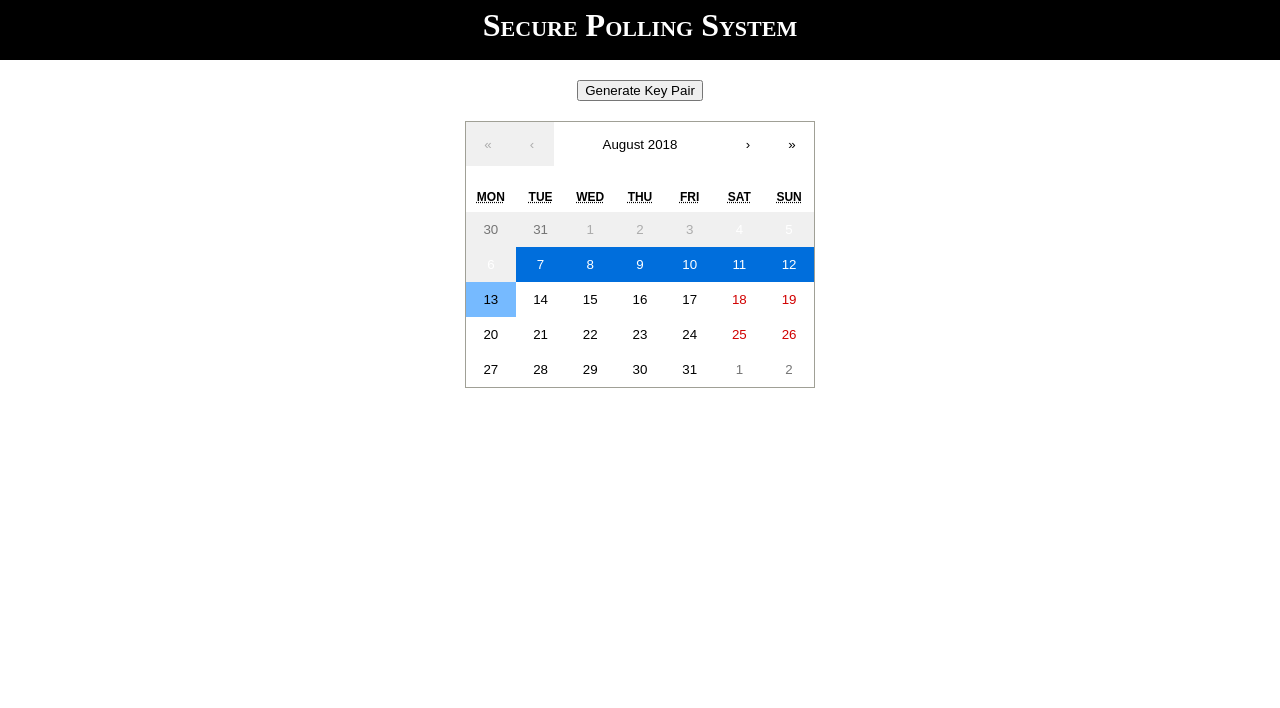
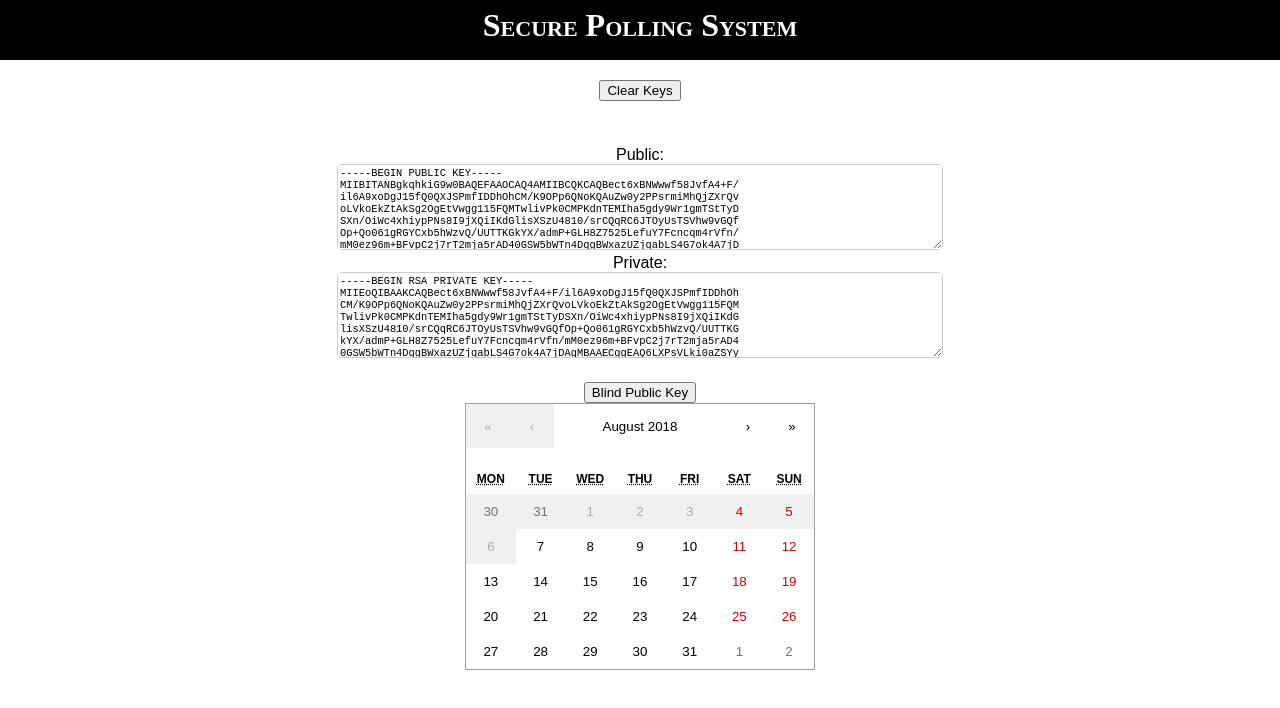
Before and after one commit to securepollingsystem/react-voter-dash, a React (Create React App) app: page / in a window 1280 px wide. Shown: the top 708 px of the page. Built offline with nearby package versions, Linux system fonts and the light colour scheme.

Commit message:
refactored; switched to jsencrypt for key generation; added blinding; added key auto creation + local storage

```diff
--- a/package.json
+++ b/package.json
@@ -4,7 +4,9 @@
   "private": true,
   "dependencies": {
     "axios": "^0.18.0",
+    "blind-signatures": "^1.0.5",
     "crypto": "^1.0.1",
+    "jsencrypt": "^3.0.0-rc.1",
     "keypair": "^1.0.1",
     "moment": "^2.22.2",
     "react": "^16.4.2",
--- a/src/App.css
+++ b/src/App.css
@@ -21,7 +21,7 @@
     padding: 20px 10px 400px;
 }
 
-.App .key-generation {
+.App .keys-div {
     margin-bottom: 20px;
 }
 
@@ -33,7 +33,15 @@
     margin-top: 45px;
 }
 
-.keys .key {
+.keys textarea.key {
+    width: 600px;
+    height: 80px;
+    font-size: 80%;
+    border: solid 1px #ccc;
+    border-radius: 5px;
+}
+
+.keys div.key {
     font-size: 80%;
     border: solid 1px #ccc;
     border-radius: 5px;
--- a/src/App.js
+++ b/src/App.js
@@ -4,74 +4,150 @@ import './App.css';
 
 import Calendar from "react-calendar";
 
-import crypto from "crypto";
-import keypair from "keypair";
+import {getOrCreateRSAKeys, PublicKeyBlinder, fetchTimeSlots, bookAppointment} from "./utils";
+
 import moment from "moment";
+import JSEncrypt from "jsencrypt";
 
-window.crypto2 = crypto;
-window.keypair = keypair;
+
 window.moment = moment;
+window.JSEncrypt = JSEncrypt;
+
+
+//let DEFAULT_KEY_SIZE=2048;
+let LOCAL_STORAGE_KEY="SPSRsaKeys";
+
 
 class App extends Component {
 
     constructor(props) {
         super(props);
 
+        var keys = getOrCreateRSAKeys();
+        console.log("GOT OR CREATED KEYS", keys);
+
+
         this.state = {
+            keys: keys
         };
 
-        this.generateKeyPair = this.generateKeyPair.bind(this);
+        //this.generateKeys = this.generateKeys.bind(this);
+        //this.blindPublicKey = this.blindPublicKey.bind(this);
+
+        this.clearKeys = this.clearKeys.bind(this);
+
+
     }
 
-    generateKeyPair() {
-        console.log("GENERATE KEY PAIR");
-        var keys = keypair();
-        console.log(keys);
-        this.setState((previousState) => {
+    clearKeys() {
+        localStorage.removeItem(LOCAL_STORAGE_KEY);
+        this.setState(previousState => {
             var newState = previousState;
-            newState.keys = keys;
+            delete newState.keys;
             return newState;
         })
     }
+
+    //getOrCreateKeys() {
+    //    var keys;
+    //    keys = JSON.parse(localStorage.getItem(LOCAL_STORAGE_KEY));
+    //    if (keys) {
+    //        console.log("FOUND KEYS IN LOCAL STORAGE");
+    //    }
+    //    if (!keys) {
+    //        console.log("NO KEYS FOUND; CREATING SOME");
+    //        var jsencrypt = new JSEncrypt({"default_key_size": DEFAULT_KEY_SIZE})
+    //        keys = {
+    //            public: jsencrypt.getPublicKey(),
+    //            private: jsencrypt.getPrivateKey()
+    //        };
+    //        localStorage.setItem(LOCAL_STORAGE_KEY, JSON.stringify(keys));
+    //    }
+    //    return keys;
+    //}
+
+    //generateKeys() {
+    //    console.log("GENERATE KEY PAIR");
+    //    var jsencrypt = new JSEncrypt({"default_key_size": DEFAULT_KEY_SIZE})
+    //    var keys = {
+    //        public: jsencrypt.getPublicKey(),
+    //        private: jsencrypt.getPrivateKey()
+    //    };
+    //    console.log(jsencrypt);
+    //    console.log(jsencrypt.key.e);
+    //    console.log(jsencrypt.key.n);
+    //    this.setState((previousState) => {
+    //        var newState = previousState;
+    //        newState.keys = keys;
+    //        newState.jsencrypt = jsencrypt;
+    //        return newState;
+    //    })
+    //    return keys;
+    //}
+
+    //blindPublicKey() {
+    //    console.log("blindPublicKey()");
+    //    var message = this.state.keys.public;
+    //    var N = this.state.jsencrypt.key.n.toString();
+    //    var E = this.state.jsencrypt.key.e.toString();
+    //    const { blinded, r } = BlindSignature.blind({
+    //        message: message,
+    //        N: N,
+    //        E: E
+    //    });
+    //    this.setState(previousState => {
+    //        var newState = previousState;
+    //        newState.blinded
+    //        return newState;
+    //    });
+    //    //console.log("BLINDED", blinded);
+    //    //console.log("r", r);
+    //    //var unblinded = BlindSignature.unblind({
+    //    //    signed: blinded,
+    //    //    N: N,
+    //    //    r: r
+    //    //});
+    //    //console.log("unblinded", unblinded);
+    //}
 
     onSelectDate(date) {
         console.log("onSelectDate()", date);
     }
 
-    //API
-    getTimeSlots() {
-        // [{date: YYYY-MM-DD, times: ["10:00", "14:00"]}
-        return;
-    }
-    getAvailableAppointments() {
-        var today = moment();
-        var firstDayOfMonth = today.startOf("month");
-        var daysInMonth = moment().daysInMonth();
-        var numDates = Math.floor(Math.random() * (daysInMonth - 1)) + 1;
-        var dates = Array(numDates).fill(null).map(function(e, i) {
-                return Math.floor(Math.random() * daysInMonth - 1);
-            })
-        console.log("dates", dates);
-        dates = dates.filter(function(dateNum, pos) {
-                return dates.indexOf(dateNum) == pos;
-            })
-        dates = dates.map(function(dateNum) {
-            return moment().startOf("month").add(dateNum, "days");
-        })
-        console.log("dates", dates);
-        dates = dates.map(function(date) {return date.toDate();})
-        //dates = dates.map(function(date) {return date.toLocaleString();})
-        console.log("dates", dates);
-        return [dates[0], dates[1]];
-    }
+    ////API
+    //getTimeSlots() {
+    //    // [{date: YYYY-MM-DD, times: ["10:00", "14:00"]}
+    //    return;
+    //}
+    //getAvailableAppointments() {
+    //    var today = moment();
+    //    var firstDayOfMonth = today.startOf("month");
+    //    var daysInMonth = moment().daysInMonth();
+    //    var numDates = Math.floor(Math.random() * (daysInMonth - 1)) + 1;
+    //    var dates = Array(numDates).fill(null).map(function(e, i) {
+    //            return Math.floor(Math.random() * daysInMonth - 1);
+    //        })
+    //    console.log("dates", dates);
+    //    dates = dates.filter(function(dateNum, pos) {
+    //            return dates.indexOf(dateNum) == pos;
+    //        })
+    //    dates = dates.map(function(dateNum) {
+    //        return moment().startOf("month").add(dateNum, "days");
+    //    })
+    //    console.log("dates", dates);
+    //    dates = dates.map(function(date) {return date.toDate();})
+    //    //dates = dates.map(function(date) {return date.toLocaleString();})
+    //    console.log("dates", dates);
+    //    return [dates[0], dates[1]];
+    //}
 
-    getTileClassName(date) {
+    //getTileClassName(date) {
+    //
+    //}
 
-    }
-
-    scheduleAppointment() {
-
-    }
+    //scheduleAppointment() {
+    //
+    //}
 
     getSessionKey() {
 
@@ -94,7 +170,9 @@ class App extends Component {
     pollRegistrar() {
         // receive signed blob from registrar
         // unblind blob from registrar
+        // keep track of key version
     }
+
 
     render() {
 
@@ -104,15 +182,15 @@ class App extends Component {
             <div className="keys">
                 <div className="public-key">
                     <div>Public:</div>
-                    <div className="key">
+                    <textarea className="key">
                         {publicKey}
-                    </div>
+                    </textarea>
                 </div>
                 <div className="private-key">
                     <div>Private:</div>
-                    <div className="key">
+                    <textarea readonly className="key">
                         {privateKey}
-                    </div>
+                    </textarea>
                 </div>
             </div>
         );
@@ -123,14 +201,16 @@ class App extends Component {
                     <h1>Secure Polling System</h1>
                 </header>
                 <div className="content">
-                    <div className="key-generation">
-                        <button onClick={this.generateKeyPair}>Generate Key Pair</button>
+                    <button onClick={this.clearKeys}>Clear Keys</button>
+                    <div className="keys-div">
                         {this.state.keys ? keysDiv : ""}
                     </div>
-
+                    <button onClick={this.blindPublicKey}>Blind Public Key</button>
+                    <div>
+                        {this.state.blindedPublicKey}
+                    </div>
                     <div className="calendar">
                         <Calendar
-                                value={this.getAvailableAppointments()}
                                 minDate={moment().toDate()}
                                 onChange={this.onSelectDate}
                         />
--- /dev/null
+++ b/src/utils.js
@@ -0,0 +1,175 @@
+import JSEncrypt from "jsencrypt";
+import BlindSignature from "blind-signatures";
+import moment from "moment";
+
+let DEFAULT_KEY_SIZE=2048;
+let LOCAL_STORAGE_KEY="SPSRsaKeys";
+
+export function getOrCreateRSAKeys() {
+
+    var keys;
+    keys = JSON.parse(localStorage.getItem(LOCAL_STORAGE_KEY));
+    if (keys) {
+        console.log("FOUND KEYS IN LOCAL STORAGE");
+    }
+    if (!keys) {
+        console.log("NO KEYS FOUND; CREATING SOME");
+        var jsencrypt = new JSEncrypt({"default_key_size": DEFAULT_KEY_SIZE})
+        keys = {
+            public: jsencrypt.getPublicKey(),
+            private: jsencrypt.getPrivateKey()
+        };
+        localStorage.setItem(LOCAL_STORAGE_KEY, JSON.stringify(keys));
+    }
+    return keys;
+
+}
+
+export class PublicKeyBlinder {
+
+    PublicKeyBlinder() {
+
+    }
+
+    blind(publicKey) {
+
+        this.key = publicKey;
+        var jsencrypt = new JSEncrypt();
+        jsencrypt.setPublicKey(publicKey);
+        this.jsencrypt = jsencrypt;
+
+        var message = this.key;
+        var N = this.jsencrypt.key.n.toString();
+        var E = this.jsencrypt.key.e.toString();
+
+        var blindData = {
+            message: message,
+            N: N,
+            E: E
+        };
+        console.log("blindData", blindData);
+        const { blinded, r } = BlindSignature.blind(blindData);
+        this.r = r;
+
+        return blinded;
+
+    }
+
+    unblind(signedKey) {
+
+        var N = this.jsencrypt.key.n.toString();
+        var r = this.r;
+
+        var unblindData = {
+            signed: signedKey,
+            N: N,
+            r: r,
+        };
+
+        const unblinded = BlindSignature.unblind(unblindData);
+
+        this.unblinded = unblinded;
+
+        return unblinded;
+
+    }
+
+    verify(registrarPublicKey) {
+
+        var unblinded = this.unblinded;
+        var key = registrarPublicKey;
+        var message = this.key;
+
+        var verifyData = {
+            unblinded: unblinded,
+            key: key,
+            message: message,
+        };
+
+        const result2 = BlindSignature.verify2(verifyData);
+
+        return result2;
+
+    }
+}
+
+//export function blindPublicKey(publicKey) {
+//
+//    var message = this.state.keys.public;
+//    var N = this.state.jsencrypt.key.n.toString();
+//    var E = this.state.jsencrypt.key.e.toString();
+//    const { blinded, r } = BlindSignature.blind({
+//        message: message,
+//        N: N,
+//        E: E
+//    });
+//
+//}
+
+function makeid() {
+
+    var text = "";
+    var possible = "ABCDEFGHIJKLMNOPQRSTUVWXYZabcdefghijklmnopqrstuvwxyz0123456789";
+
+    for (var i = 0; i < 5; i++)
+        text += possible.charAt(Math.floor(Math.random() * possible.length));
+
+    return text;
+}
+
+export function fetchTimeSlots() {
+
+    var today = moment();
+    var firstDayOfMonth = today.startOf("month");
+    var daysInMonth = moment().daysInMonth();
+    var numDates = Math.floor(Math.random() * (daysInMonth - 1)) + 1;
+    var dates = Array(numDates).fill(null).map(function(e, i) {
+            return Math.floor(Math.random() * daysInMonth - 1);
+        })
+    console.log("dates", dates);
+
+    dates = dates.filter(function(dateNum, pos) {
+            return dates.indexOf(dateNum) == pos;
+        })
+
+    dates = dates.map(function(dateNum) {
+        let date = moment().startOf("month").add(dateNum, "days");
+        date.hour(12);
+        return date;
+    })
+    console.log("dates", dates);
+
+    dates = dates.map(function(date) {return date.toDate();})
+    //dates = dates.map(function(date) {return date.toLocaleString();})
+    console.log("dates", dates);
+
+    var timeSlots = dates.map(date => {
+        return {
+            id: makeid(),
+            time: date
+        };
+    })
+
+    return dates.map;
+
+}
+
+
+export function bookAppointment(args) {
+
+    var timeSlotId = args.timeSlotId;
+    var personalId = args.personalId;
+    var blindedKey = args.blindedKey;
+
+    return {
+        id: makeid(),
+        timeSlotId: timeSlotId,
+        personalId: personalId,
+        blindedKey: blindedKey
+    }
+
+}
+
+export function test() {
+
+}
```
